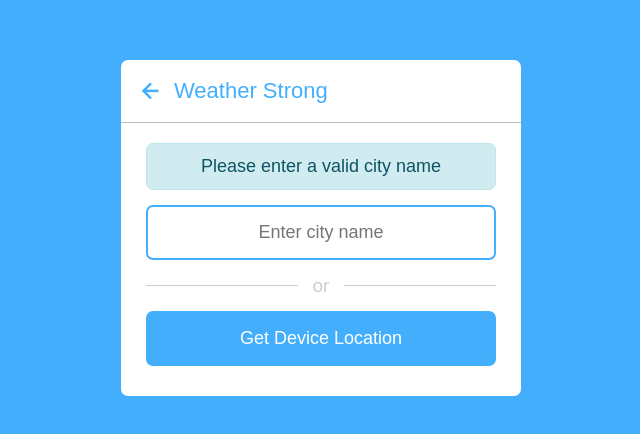
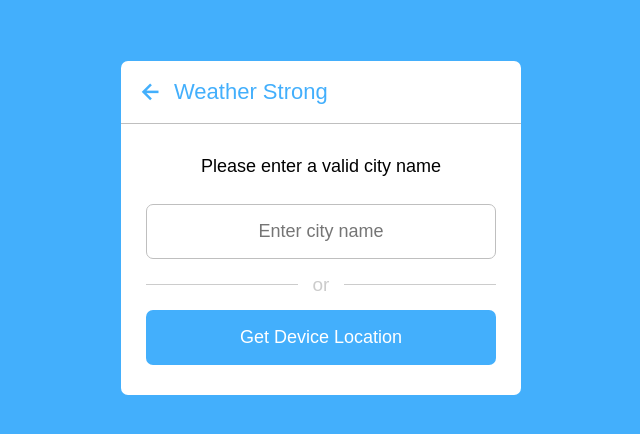
Before and after one commit to davidfffelix/weather-strong, a plain HTML site: page index.html in a window 1280 px wide. Shown: the part 172-606 px from the top of the page, without its empty margins (319-959 px from the left). Drawn offline with nearby package versions, Linux system fonts and the light colour scheme.

Commit message:
Update p

```diff
--- a/index.html
+++ b/index.html
@@ -15,8 +15,8 @@
         <div class="wrapper">
             <header> <i class="bx bx-left-arrow-alt"></i> Weather Strong </header>
             <section class="input-part">
-                <p class="info-txt pending"> Please enter a valid city name </p>
-                <input type="text" placeholder="Enter city name" spellcheck="false">
+                <p class="info-txt"> Please enter a valid city name </p>
+                <input type="text" placeholder="Enter city name" spellcheck="false" required>
                 <div class="separator"></div>
                 <button> Get Device Location </button>
             </section>
```
